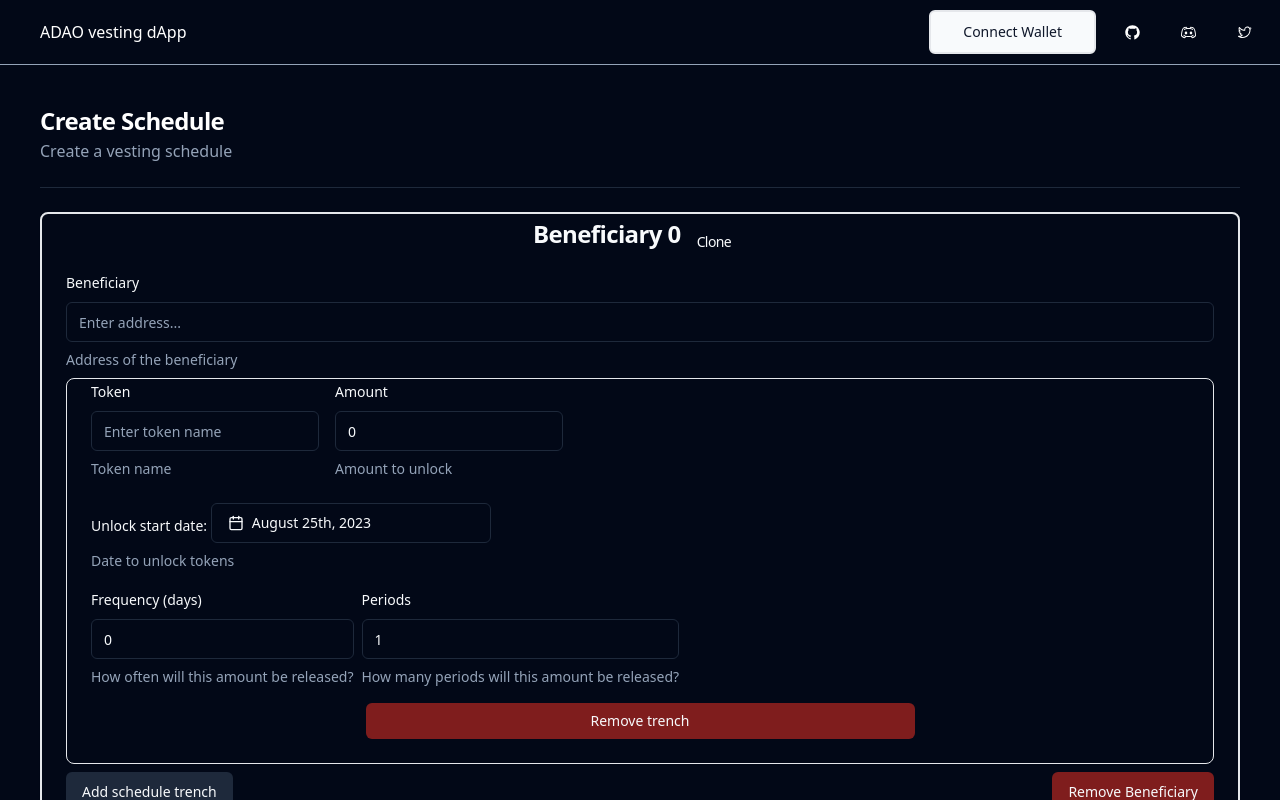
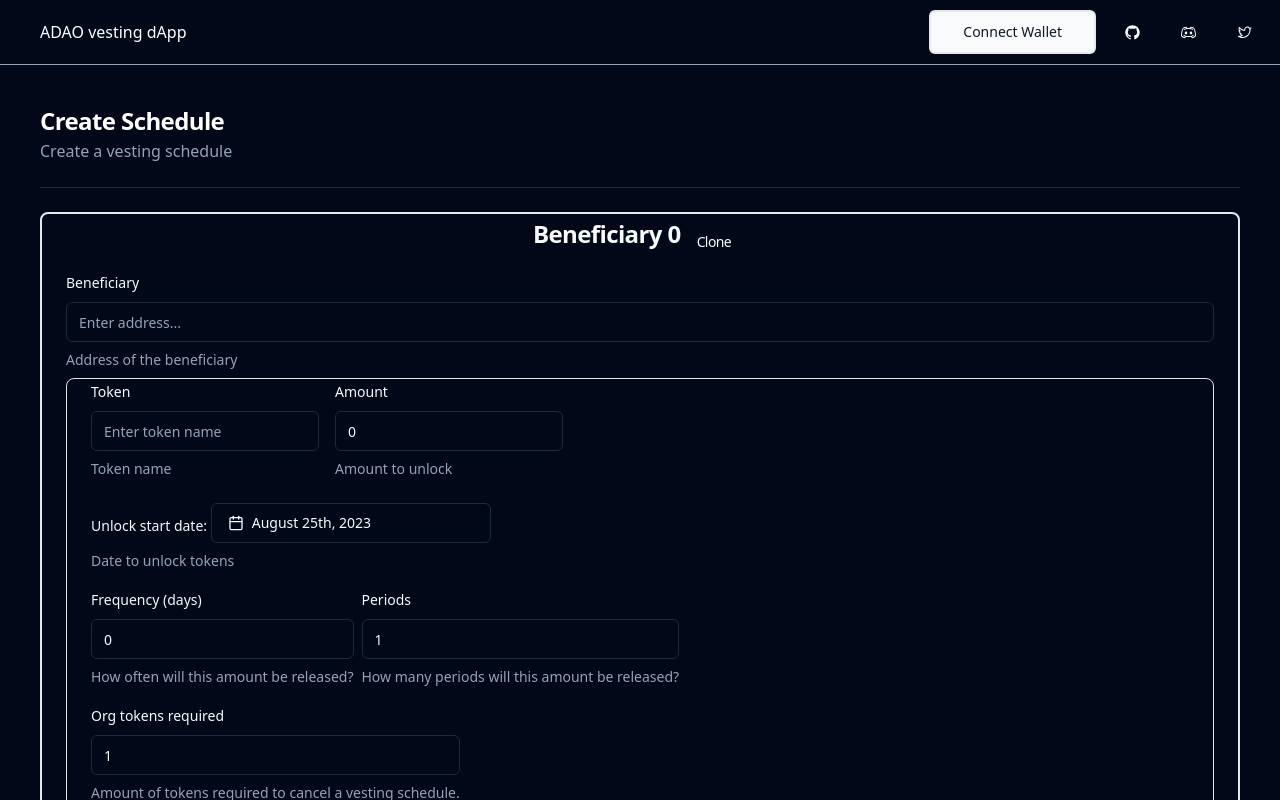
Before and after one commit to ADAOcommunity/cardano-vesting-dApp, a Next.js app in the folder frontend/: page /examples/create in a window 1280 px wide. Shown: the top 800 px of the page. Built offline with nearby package versions, Linux system fonts and the light colour scheme.

Commit message:
Add input for org tokens required

```diff
--- a/frontend/components/form/create-form.tsx
+++ b/frontend/components/form/create-form.tsx
@@ -58,6 +58,7 @@ const vestingScheduleSchema = z.object(
                             }),
                             periodical: z.boolean(),
                             periods: z.number().min(1, { message: "Periods must be greater than 0" }).optional(),
+                            tokensRequired: z.number().min(1, { message: "Required tokens must be greater than 0" }).optional(),
                             periodLength: z.number().min(0, { message: "Period length must be greater than 0" }).optional(),
                             amount: z.number().min(0.1, { message: "Amount must be greater than 0" })
                         })
@@ -97,6 +98,7 @@ const defaultValues: Partial<VestingFormValues> = {
                     periods: 1,
                     periodical: true,
                     periodLength: 0,
+                    tokensRequired: 1,
                     token: ""
                 }
             ]
@@ -175,7 +177,7 @@ export function VestingForm() {
                     date: BigInt(schedule.freeDate.getTime()),
                     token_name: schedule.token.slice(56),
                     amount: schedule.amount,
-                    tokens_required: 1, //org tokens required to unlock
+                    tokens_required: BigInt(schedule.tokensRequired || 1 ), //org tokens required to unlock
                     token_policy_id: schedule.token.slice(0, 56),
                     period_length: 0,
                     periods: 1
@@ -197,22 +199,22 @@ export function VestingForm() {
         const stakeCredential = myAddressDetails?.stakeCredential
         const contractAddress = lucid!.utils.validatorToAddress(validator, stakeCredential)
         const validatorHash = lucid!.utils.validatorToScriptHash(validator)
-        const beaconPolicy = new BeaconBeaconToken(validatorHash, stakeCredential!.hash )
+        const beaconPolicy = new BeaconBeaconToken(validatorHash, stakeCredential!.hash)
         const beaconPolicyId = lucid!.utils.mintingPolicyToId(beaconPolicy)
         const mintRedeemer = Data.to(new Constr(0, []));
         const formatted = formatValues(values)
         const utxos = await lucid?.utxosAt(await lucid.wallet.address())
         const utxo = utxos![0]
         const beaconName = orgPolicy//Buffer.from(orgPolicy as string, "hex").toString("hex") //toHex(Buffer.from("caca", "utf8"))//toHex(Buffer.from(beaconPolicyId, "utf8"))
-        console.log({beaconName})
+        console.log({ beaconName })
         console.log({ formatted })
         let tx = lucid?.newTx()
-        .collectFrom([utxo])
-        .attachMintingPolicy(beaconPolicy)
+            .collectFrom([utxo])
+            .attachMintingPolicy(beaconPolicy)
         for (let receiver of formatted) {
             // const {amount, token, ...rest} = receiver // remove the "amount" property from the receiver object
             const d: VestingVesting["datum"] = {
-                datumId: utxo.txHash+evenDigits(utxo.outputIndex),
+                datumId: utxo.txHash + evenDigits(utxo.outputIndex),
                 beneficiary: receiver.beneficiary,
                 date: BigInt(receiver.date),
                 tokensRequired: BigInt(receiver.tokens_required),
@@ -232,9 +234,9 @@ export function VestingForm() {
             const datum = Data.to(d, VestingVesting.datum)
 
 
-            tx = tx!.payToContract(contractAddress, { inline: datum }, { [receiver.token_policy_id+receiver.token_name]: BigInt(receiver.amount!*receiver.periods), [beaconPolicyId+orgPolicy]: BigInt(1) })
+            tx = tx!.payToContract(contractAddress, { inline: datum }, { [receiver.token_policy_id + receiver.token_name]: BigInt(receiver.amount! * receiver.periods), [beaconPolicyId + orgPolicy]: BigInt(1) })
         }
-        tx= tx?.mintAssets({[beaconPolicyId+orgPolicy]: BigInt(formatted.length)}, mintRedeemer)
+        tx = tx?.mintAssets({ [beaconPolicyId + orgPolicy]: BigInt(formatted.length) }, mintRedeemer)
         console.log(await tx?.toString())
         const txComplete = await tx?.complete()
         const signedTx = await txComplete?.sign().complete()
@@ -256,6 +258,7 @@ export function VestingForm() {
                             </CardTitle>
                         </div>
                         <CardContent>
+
                             <FormField
                                 control={form.control}
                                 name={`items.${index}.beneficiary`}
--- a/frontend/components/form/schedule-form.tsx
+++ b/frontend/components/form/schedule-form.tsx
@@ -52,7 +52,7 @@ export function BeneficiarySchedule({ scheduleIndex, onRemove }: Props) {
     const addBeneficiarySchedule = (e: any) => {
 
         e.preventDefault()
-        append({ amount: 0, token: "", freeDate: new Date(), periods:1, periodLength:0, periodical: true })
+        append({ amount: 0, token: "", freeDate: new Date(), periods: 1, periodLength: 0, periodical: true })
 
     }
     const removeBeneficiarySchedule = (e: any, index: number) => {
@@ -137,7 +137,7 @@ export function BeneficiarySchedule({ scheduleIndex, onRemove }: Props) {
                                     </FormItem>
                                 )}
                             />
-                           {/*  <FormField
+                            {/*  <FormField
                                 control={form.control}
                                 name={`items.${scheduleIndex}.schedule.${index}.periodical`}
                                 render={({ field }) => (
@@ -195,6 +195,24 @@ export function BeneficiarySchedule({ scheduleIndex, onRemove }: Props) {
                                 />
                             </div>
                         }
+                        <div className="flex flex-row space-x-2 justify-even items-center">
+                            <FormField
+                                control={form.control}
+                                name={`items.${scheduleIndex}.schedule.${index}.tokensRequired`}
+                                render={({ field }) => (
+                                    <FormItem>
+                                        <FormLabel>Org tokens required</FormLabel>
+                                        <FormControl>
+                                            <Input value={form.getValues(`items.${scheduleIndex}.schedule.${index}.tokensRequired`)} onChange={(e) => form.setValue(`items.${scheduleIndex}.schedule.${index}.tokensRequired`, Number(e.target.value))} type="number" placeholder="Enter token amount" />
+                                        </FormControl>
+                                        <FormDescription>
+                                            Amount of tokens required to cancel a vesting schedule.
+                                        </FormDescription>
+                                        <FormMessage />
+                                    </FormItem>
+                                )}
+                            />
+                        </div>
                         <Button size={"sm"} className="mt-4 w-1/2 self-center" variant="destructive" onClick={(e) => removeBeneficiarySchedule(e, index)} >Remove trench</Button>
 
                     </CardContent>
```
Also changed, not shown: 1 other file (tests, documents, lock files or other folders).
